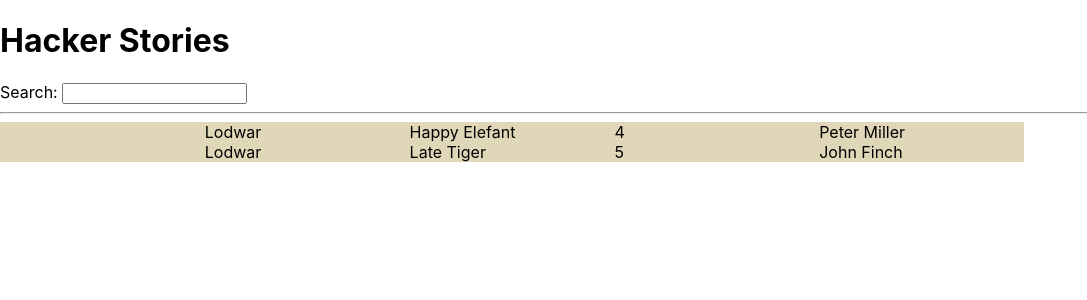
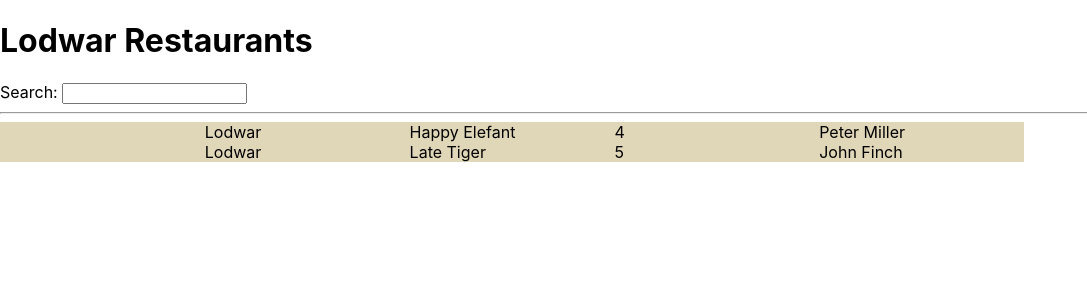
Before and after one commit to mmaruniak/s-rji-hacker-stories, a React (Create React App) app: page / in a window 1280 px wide. Shown: the top 300 px of the page, without its empty margins (0-1087 px from the left). Built offline with nearby package versions, Linux system fonts and the light colour scheme.

Commit message:
Add components for list and header

```diff
--- a/src/App.js
+++ b/src/App.js
@@ -21,11 +21,21 @@ const restaurantList = [
 function App() {
   return (
     <div>
-      <h1>Hacker Stories</h1>
+      <Header />
       <label htmlFor="search">Search: </label>
       <input id="search" type="text" />
       <hr />
-      {restaurantList.map(function (item) {
+      <RestaurantList />
+    </div>
+  );
+}
+
+function Header() {
+  return <h1>Lodwar Restaurants</h1>;
+}
+
+function RestaurantList() {
+  return restaurantList.map(function (item) {
     return (
       <div key={item.objectID} className="container">
         <span>
@@ -37,9 +47,7 @@ function App() {
         <span>{item.owner}</span>
       </div>
     );
-      })}
-    </div>
-  );
+  });
 }
 
 export default App;
```
Lines whose indentation alone changed are shown as unchanged.
